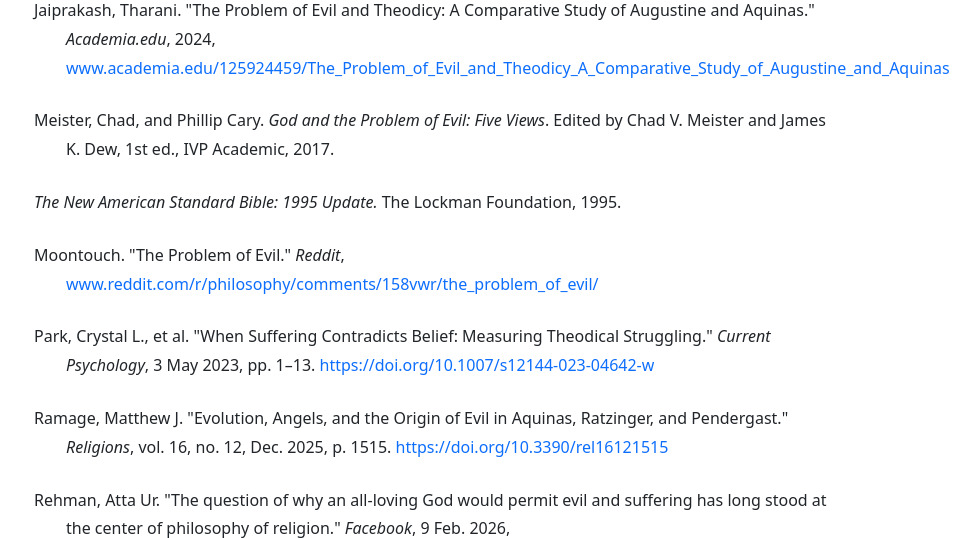
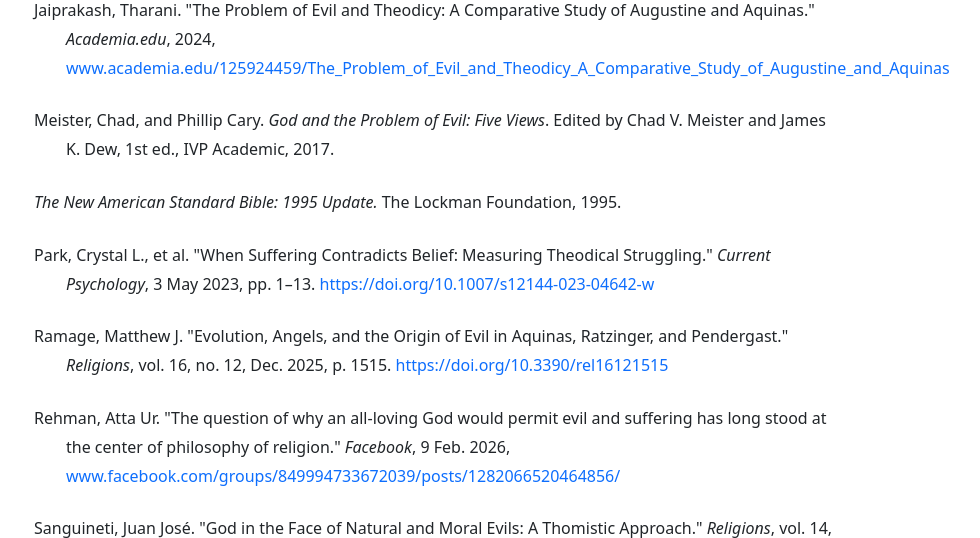
Before and after one commit to Stephen-Steyaert-Projects/information-literacy-final-project, a Flask app: page /sources in a window 1280 px wide. Shown: the part 676-1214 px from the top of the page, without its empty margins (206-1186 px from the left). Run offline with Flask 3, Linux system fonts and the light colour scheme; some libraries are stand-ins or nearby versions.

Commit message:
chore: remove unused Moontouch Reddit citation from Works Cited

```diff
--- a/project/templates/resources.html
+++ b/project/templates/resources.html
@@ -63,9 +63,7 @@
             <em>The New American Standard Bible: 1995 Update.</em> The Lockman Foundation, 1995.
         </p>
 
-        <p class="reference-item">
-            Moontouch. "The Problem of Evil." <em>Reddit</em>, <a href="https://www.reddit.com/r/philosophy/comments/158vwr/the_problem_of_evil/" target="_blank" rel="noopener noreferrer">www.reddit.com/r/philosophy/comments/158vwr/the_problem_of_evil/</a>
-        </p>
+
 
         <p class="reference-item">
             Park, Crystal L., et al. "When Suffering Contradicts Belief: Measuring Theodical Struggling." <em>Current Psychology</em>, 3 May 2023, pp. 1–13. <a href="https://doi.org/10.1007/s12144-023-04642-w" target="_blank" rel="noopener noreferrer">https://doi.org/10.1007/s12144-023-04642-w</a>
```
